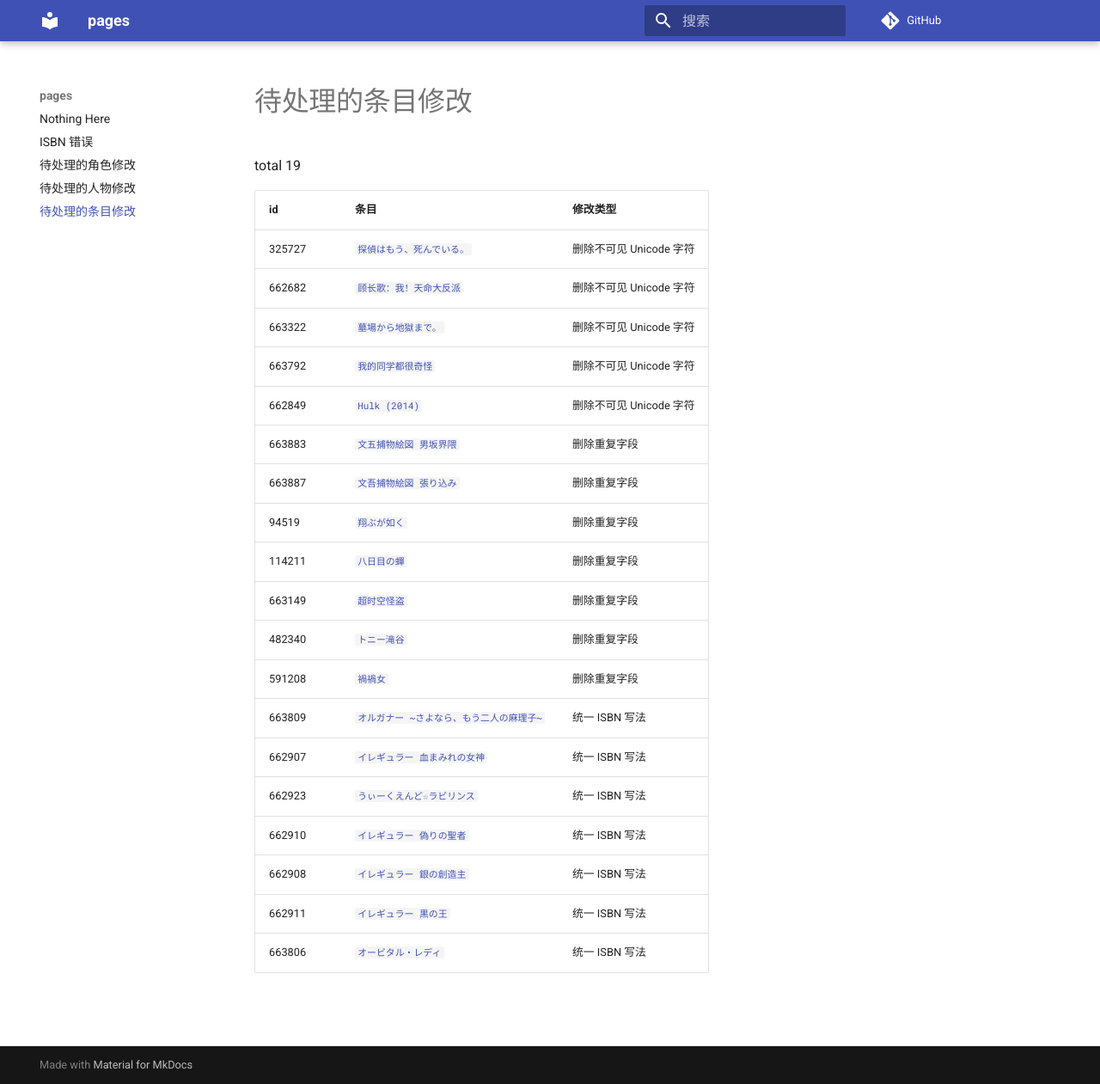
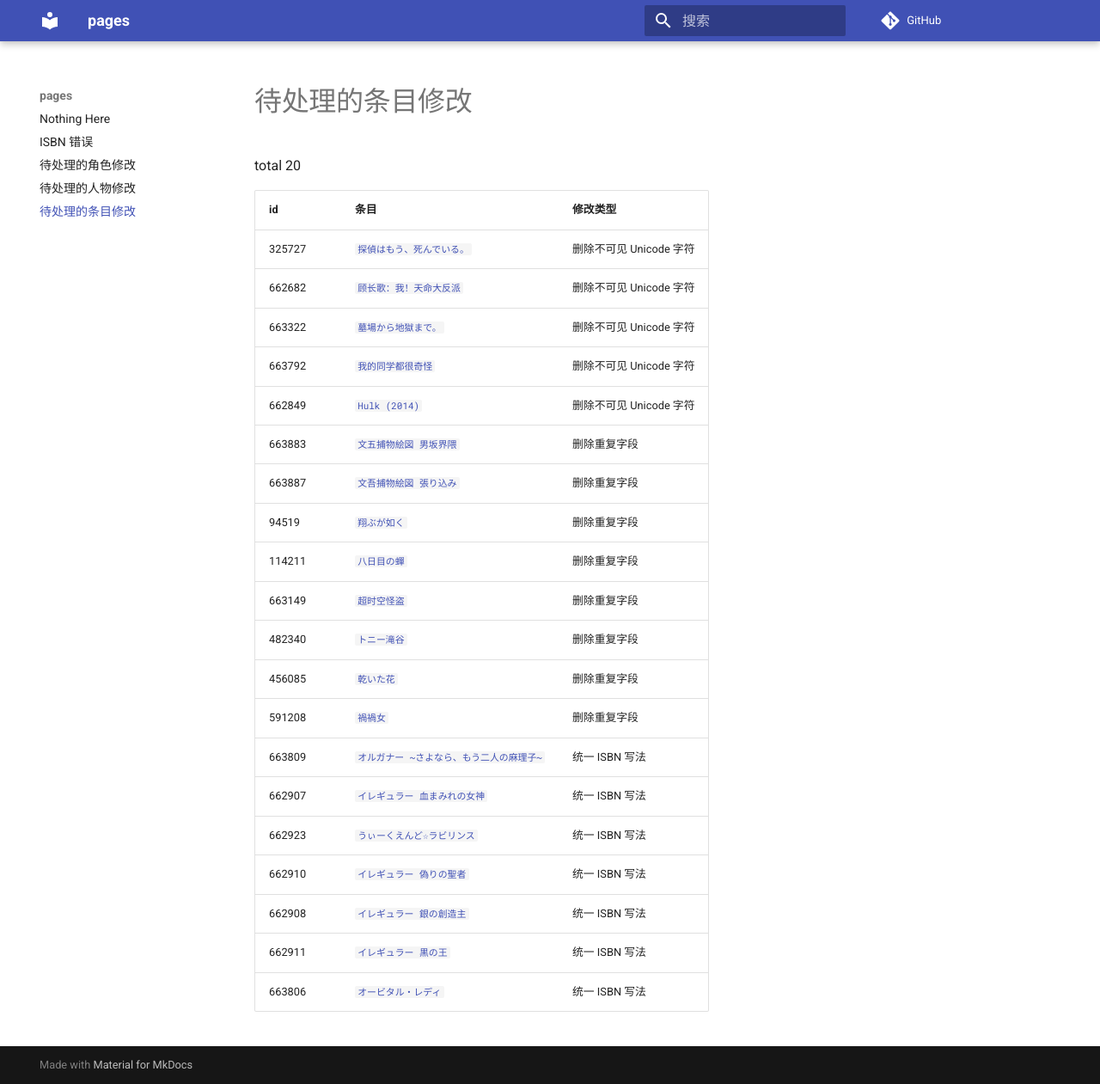
Before and after one commit to trim21/bangumi-pages, an MkDocs documentation site: the page built from docs/pending-subject-changes.md, in a window 1280 px wide and 1261 px high. Shown: the whole window at 86% size. Built offline with MkDocs 1.6.1 and Material for MkDocs 9.7.7, drawn with Linux system fonts in a browser that asks for light colours; comment, search, counter and statistics services are not loaded.

Commit message:
update pending-changes.md

```diff
--- a/docs/pending-subject-changes.md
+++ b/docs/pending-subject-changes.md
@@ -1,6 +1,6 @@
 # 待处理的条目修改
 
-total 19
+total 20
 
 | id | 条目 | 修改类型 |
 | --- | --- | --- |
@@ -15,6 +15,7 @@ total 19
 | 114211 | [`八日目の蟬`](https://bgm.tv/subject/114211) | 删除重复字段 |
 | 663149 | [`超时空怪盗`](https://bgm.tv/subject/663149) | 删除重复字段 |
 | 482340 | [`トニー滝谷`](https://bgm.tv/subject/482340) | 删除重复字段 |
+| 456085 | [`乾いた花`](https://bgm.tv/subject/456085) | 删除重复字段 |
 | 591208 | [`禍禍女`](https://bgm.tv/subject/591208) | 删除重复字段 |
 | 663809 | [`オルガナー ~さよなら、もう二人の麻理子~`](https://bgm.tv/subject/663809) | 统一 ISBN 写法 |
 | 662907 | [`イレギュラー 血まみれの女神`](https://bgm.tv/subject/662907) | 统一 ISBN 写法 |
```
